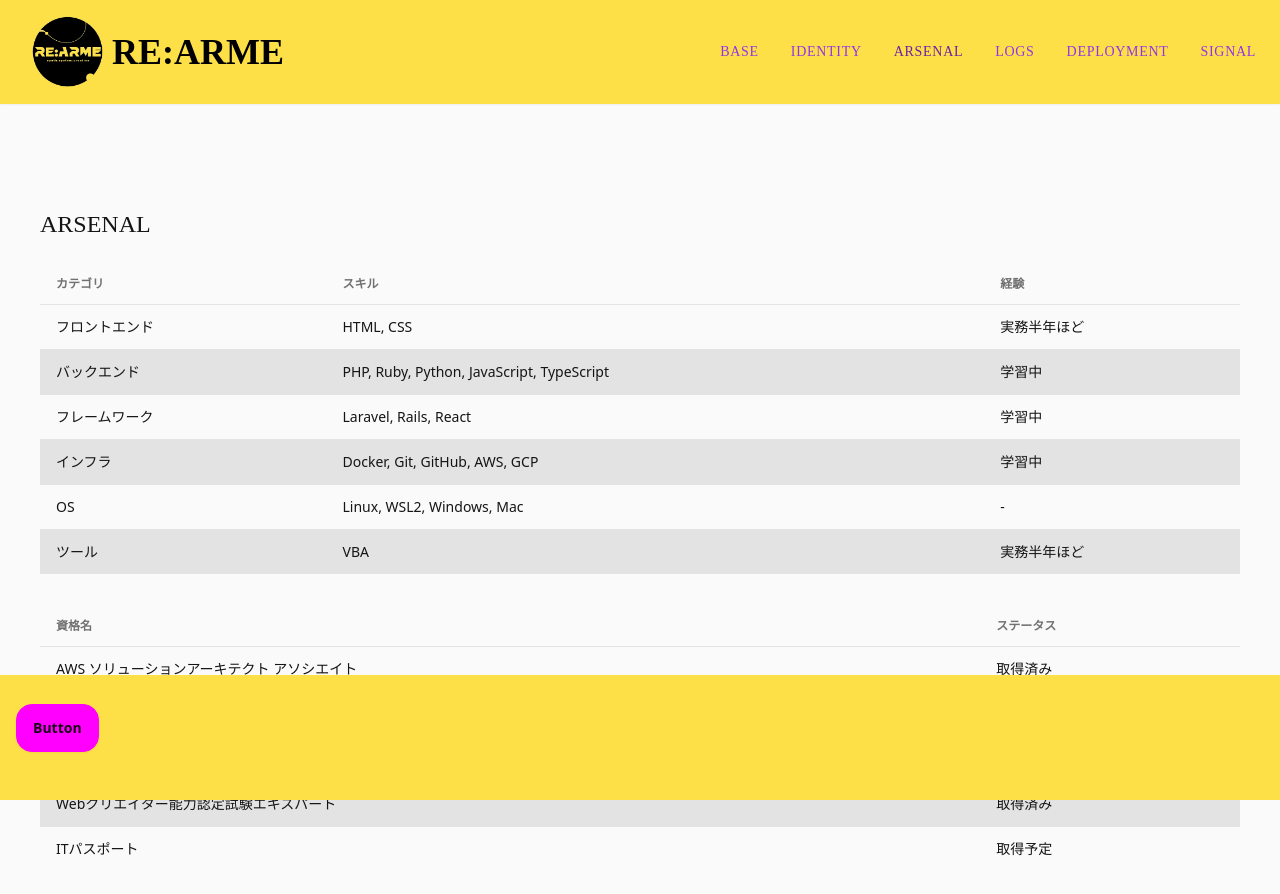
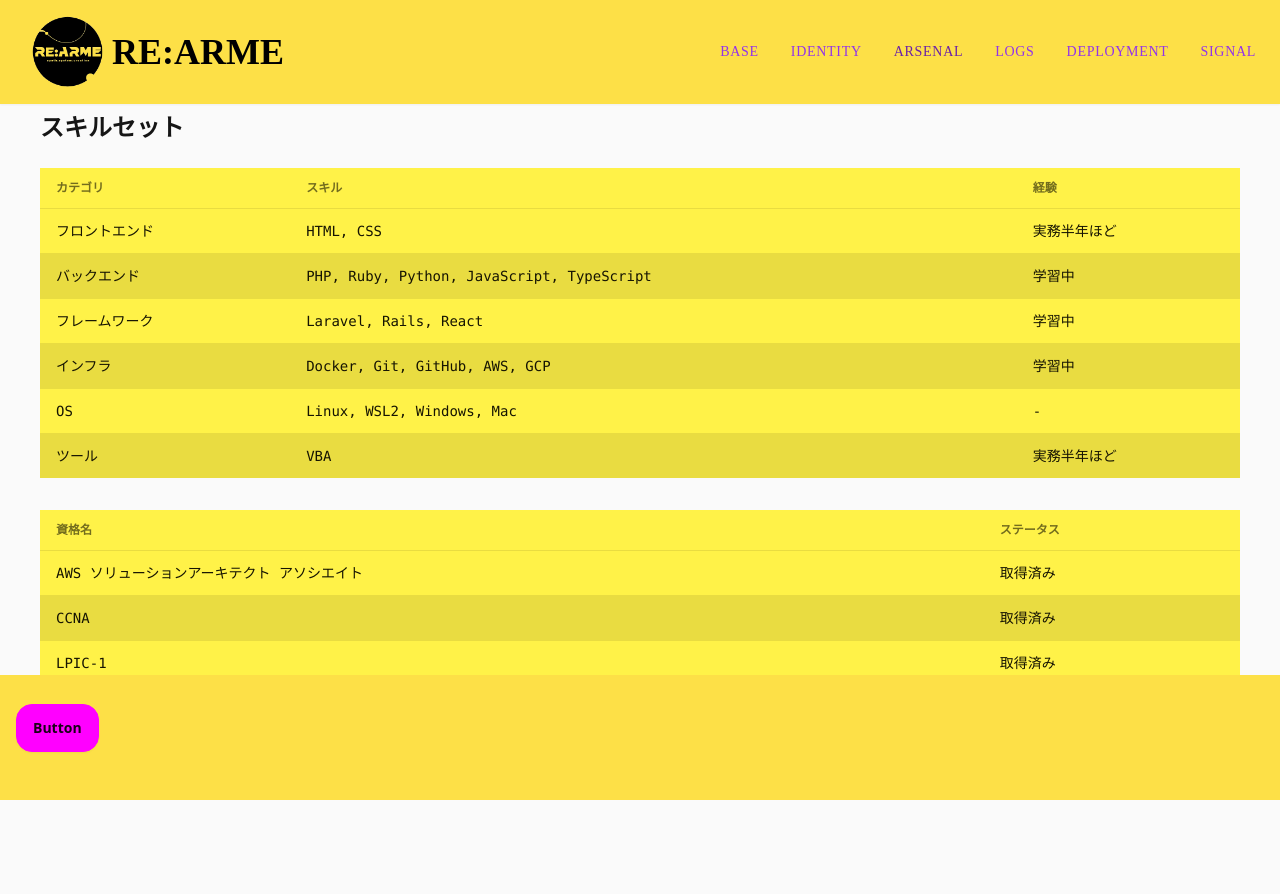
Before and after one commit to Sohey-k/TailwindPractice_react_app, a React (Vite) app: page /arsenal in a window 1280 px wide. Shown: the top 894 px of the page. Built offline with nearby package versions, Linux system fonts and the light colour scheme; no server answers; a web font is replaced by a local one; what microcms-js-sdk would draw is missing.

Commit message:
Change Arsenal.tsx

```diff
--- a/src/App.tsx
+++ b/src/App.tsx
@@ -18,7 +18,7 @@ function App() {
         <div className="bg-yellow-300 fixed w-full top-0">
           <Menu />
         </div>
-        <div className="flex flex-grow overflow-y-auto pt-[10rem] pb-[5rem]">
+        <div className="flex flex-grow overflow-y-auto pt-[4rem] pb-[5rem]">
           <main className="flex-grow max-w-7xl mx-auto px-4 py-6">
             <Routes>
               <Route path="/" element={<Base />} />
--- a/src/components/SlidingText.tsx
+++ b/src/components/SlidingText.tsx
@@ -23,10 +23,10 @@ const SlidingText: React.FC<SlidingTextProps> = ({ text, imageUrl }) => {
       {/* 画像フェードイン */}
       <motion.img
         src={imageUrl}
-        alt="Fading in"
-        initial={{ opacity: 0 }}
-        animate={{ opacity: 1 }}
-        transition={{ duration: 2 }}
+        alt="Zoom In"
+        initial={{ opacity: 0, scale: 0 }}
+        animate={{ opacity: 1, scale: 1 }}
+        transition={{ duration: 2, ease: "easeOut" }}
         className="object-cover w-64 h-64 md:w-96 md:h-96"
         onAnimationComplete={() => setImageComplete(true)}
       />
--- a/src/pages/Arsenal.tsx
+++ b/src/pages/Arsenal.tsx
@@ -1,9 +1,9 @@
 // src/pages/Arsenal.tsx
 export const Arsenal = () => {
   return (
-    <div className="p-6">
-      <h1 className="font-stalinist text-2xl mb-6">ARSENAL</h1>
-      <div className="overflow-x-auto">
+    <div className="p-6 font-zenKaku">
+      <h1 className="font-bold text-2xl mb-6">スキルセット</h1>
+      <div className="overflow-x-auto"  data-theme="cyberpunk">
         <table className="table table-zebra w-full">
           <thead>
             <tr>
@@ -47,7 +47,7 @@ export const Arsenal = () => {
         </table>
       </div>
 
-<div className="overflow-x-auto mt-8">
+      <div className="overflow-x-auto mt-8"  data-theme="cyberpunk">
         <table className="table table-zebra w-full">
           <thead>
             <tr>
--- a/src/pages/Base.tsx
+++ b/src/pages/Base.tsx
@@ -6,7 +6,7 @@ export const Base: React.FC = () => {
   const imageUrl = "../../public/Girl-Rearme3.png"; // 画像の実際のパス
 
   return (
-    <div className="p-6">
+    <div className="p-[8rem]">
       <SlidingText text={text} imageUrl={imageUrl} />
     </div>
   );
--- a/src/pages/Identity.tsx
+++ b/src/pages/Identity.tsx
@@ -12,15 +12,25 @@ const sections: Section[] = [
     content:
       "初めまして!コニシと申します。\n現在、新たなチャレンジを求めて転職活動を進めています。まずはWebエンジニアやインフラエンジニアとして基礎を固め、幅広い分野で活躍できるエンジニアになることを目指しています。\nまだまだ学びの途中ではありますが、どうぞよろしくお願いいたします!",
   },
-  { title: "REARMEの由来", content: "REARMEは再武装のスペイン語で、常に自分を再構築し、新たな挑戦を追い求めるという意味を込めて名付けました。\n技術やキャリアを常に進化させていく決意を表しています。" },
+  {
+    title: "REARMEの由来",
+    content:
+      "REARMEは再武装のスペイン語で、常に自分を再構築し、新たな挑戦を追い求めるという意味を込めて名付けました。\n技術やキャリアを常に進化させていく決意を表しています。",
+  },
   {
     title: "自分の強み",
-    content: "【探求心】: 興味を持ったことを徹底的に調べ、学び続ける姿勢が成長の原動力です。\n【好奇心】:  多くの分野に興味を持ち、幅広い知識を吸収しています。複数のことに同時に取り組むこともありますが、調整しながら着実に学んでいます。\n【集中力】: 物事に集中すると長時間取り組むことができ、難しい課題にも根気強く対応できます。\n【協調性】: チーム内で状況を把握し、柔軟に対応することで円滑なコミュニケーションを心掛けています。\n【適応力】: 新しい環境や変化にも素早くなじみ、挑戦を楽しみながら結果を出すことができます。\n【自走力】: 独学を続ける中で身につけた問題解決力を活かし、新しい技術にも積極的に取り組み、自信を持って自己解決できる力を磨いています。",
+    content:
+      "【探求心】: 興味を持ったことを徹底的に調べ、学び続ける姿勢が成長の原動力です。\n【好奇心】:  多くの分野に興味を持ち、幅広い知識を吸収しています。複数のことに同時に取り組むこともありますが、調整しながら着実に学んでいます。\n【集中力】: 物事に集中すると長時間取り組むことができ、難しい課題にも根気強く対応できます。\n【協調性】: チーム内で状況を把握し、柔軟に対応することで円滑なコミュニケーションを心掛けています。\n【適応力】: 新しい環境や変化にも素早くなじみ、挑戦を楽しみながら結果を出すことができます。\n【自走力】: 独学を続ける中で身につけた問題解決力を活かし、新しい技術にも積極的に取り組み、自信を持って自己解決できる力を磨いています。",
   },
-  { title: "エンジニア志望の動機", content: "私はHTMLとCSSを用いたWebサイト制作をきっかけにプログラミングに興味を持ちましたが、一時は情熱を失い技術から離れていました。しかし、再び学び直した際、その進化に感動し、ProgateやプログラミングスクールでRuby on Railsを学び、プログラミングの楽しさを再発見しました。\nその後、派遣業務でExcelの自動化に取り組む中で技術への情熱が復活し、独学でVBAや関数を活用した仕組みを構築。これをきっかけに、コンピューターサイエンス、Web技術、ネットワーク、Linux、フロントエンド・バックエンド、クラウドなど、幅広い基礎技術を習得しました。\n現在は生成AIなどの新領域に挑戦しつつ、これまでに培った技術を組み合わせて、課題解決に役立つシステムやサービスを提供できるエンジニアを目指しています。最終目標は、技術を通じて人々の生活や業務を効率化し、より良い未来づくりに貢献することです。" },
+  {
+    title: "エンジニア志望の動機",
+    content:
+      "私はHTMLとCSSを用いたWebサイト制作をきっかけにプログラミングに興味を持ちましたが、一時は情熱を失い技術から離れていました。しかし、再び学び直した際、その進化に感動し、ProgateやプログラミングスクールでRuby on Railsを学び、プログラミングの楽しさを再発見しました。\nその後、派遣業務でExcelの自動化に取り組む中で技術への情熱が復活し、独学でVBAや関数を活用した仕組みを構築。これをきっかけに、コンピューターサイエンス、Web技術、ネットワーク、Linux、フロントエンド・バックエンド、クラウドなど、幅広い基礎技術を習得しました。\n現在は生成AIなどの新領域に挑戦しつつ、これまでに培った技術を組み合わせて、課題解決に役立つシステムやサービスを提供できるエンジニアを目指しています。最終目標は、技術を通じて人々の生活や業務を効率化し、より良い未来づくりに貢献することです。",
+  },
   {
     title: "趣味・興味",
-    content: "音楽が好きで、特にデザイン的なルーツは、これまで聞いてきた音楽に大きく影響されています。\nプログラミングやテック全般に興味を持ち、日々新しい技術を学ぶことを楽しんでいます。\nまた、PC関連の知識も深めつつ、読書やサッカー観戦を通じてインスピレーションを得ることが多いです。",
+    content:
+      "音楽が好きで、特にデザイン的なルーツは、これまで聞いてきた音楽に大きく影響されています。\nプログラミングやテック全般に興味を持ち、日々新しい技術を学ぶことを楽しんでいます。\nまた、PC関連の知識も深めつつ、読書やサッカー観戦を通じてインスピレーションを得ることが多いです。",
   },
 ];
 
```
Lines whose indentation alone changed are shown as unchanged.
